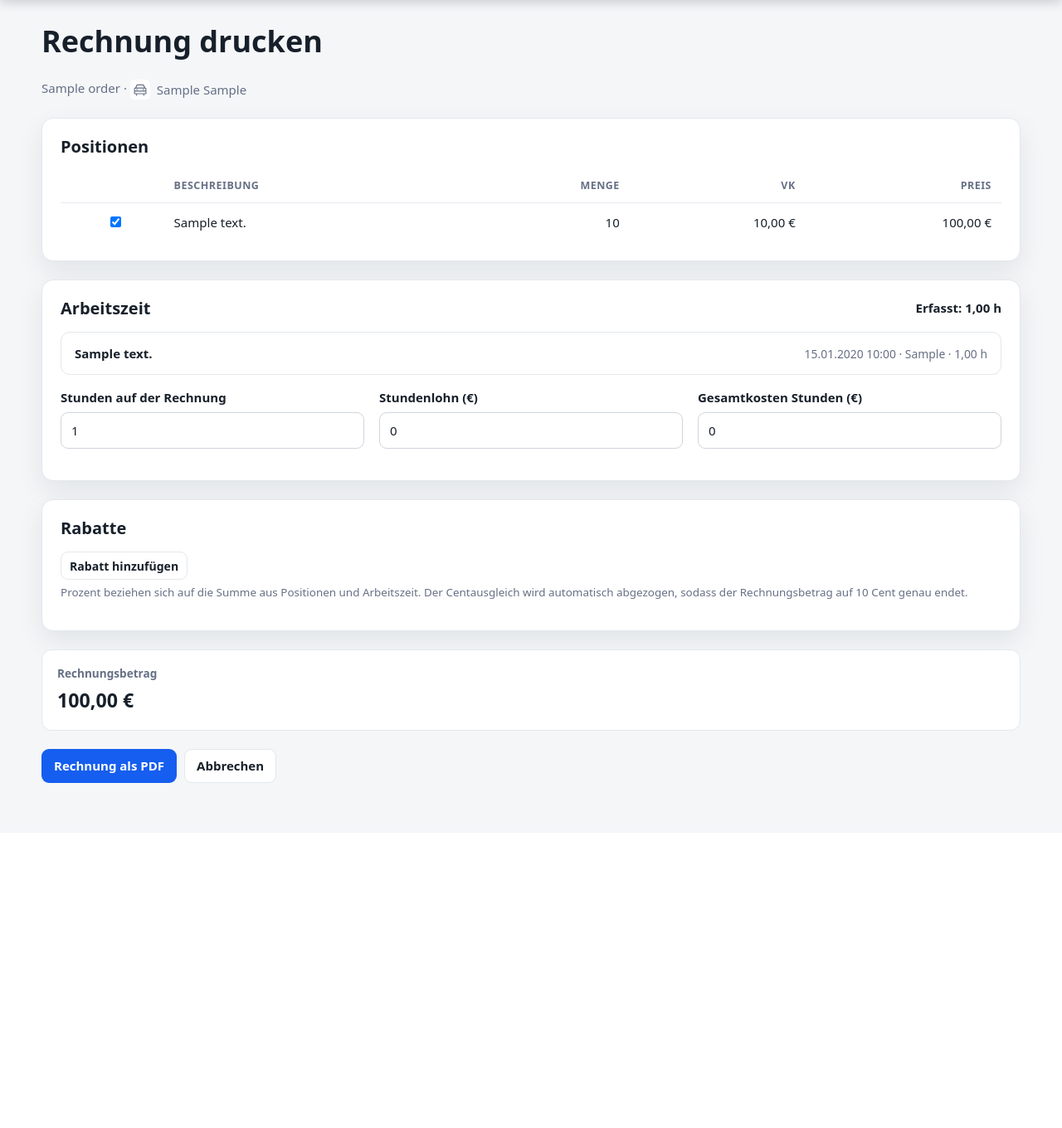
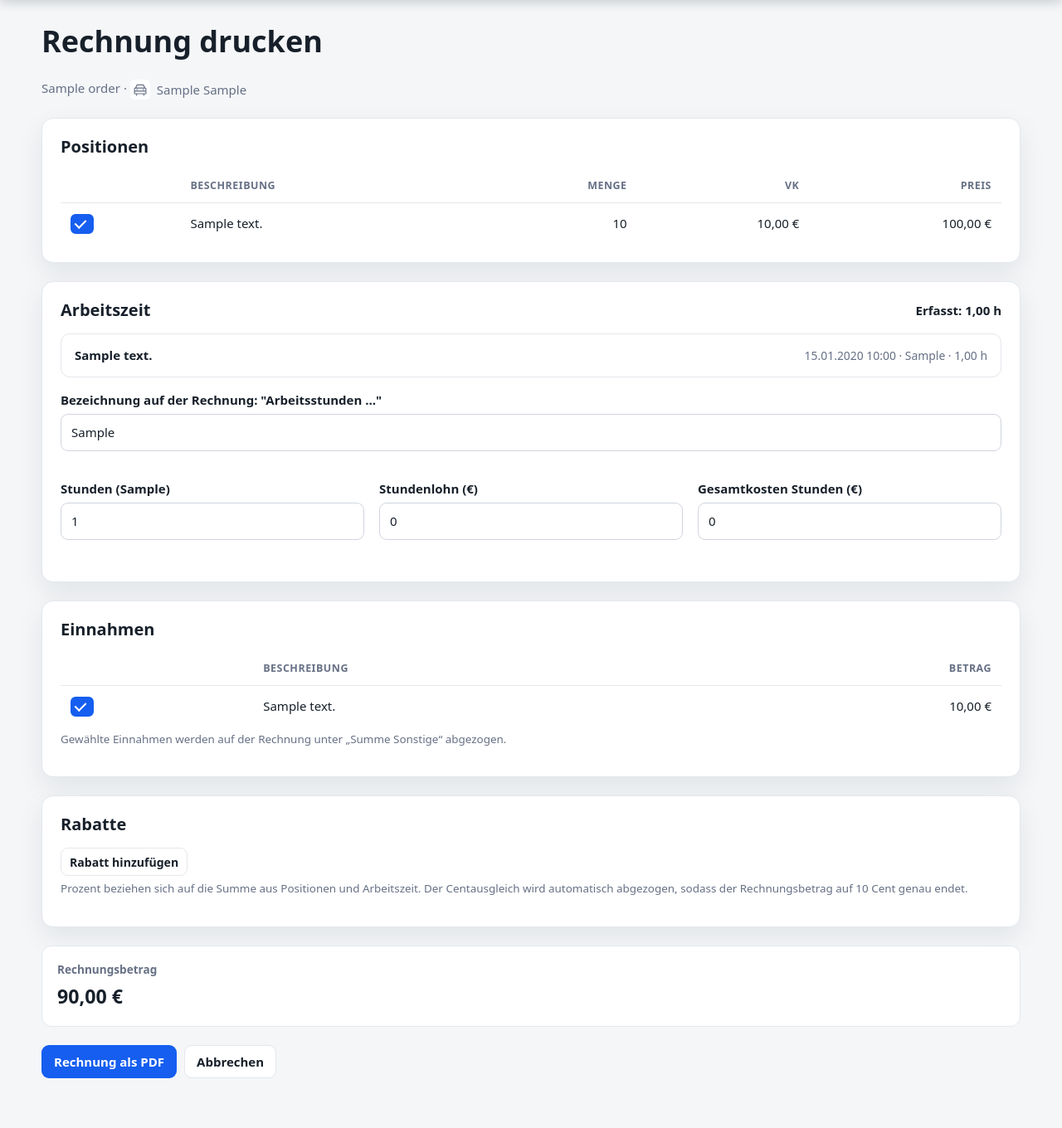
Before and after one commit to ghosttownaustria/Vehicle-Manager, a Flask app: page /order/1/invoice in a window 1280 px wide. Shown: the part 64-1424 px from the top of the page at 83% size. Before the commit the page ends 1008 px from the top, so only its background shows below. Run offline with Flask 3, Linux system fonts and the light colour scheme; the visitor is signed in with stand-in values (Sample User, id 1); tables that the repository leaves empty hold one stand-in row (values such as "Sample post").

Commit message:
Support invoice worker rows and income deductions
The invoice workflow now supports multiple worker entries instead of a single hours total, grouping hours by person and rendering each worker as its own PDF line item. Selected income entries are also deducted from the invoice total, and the frontend recalculates totals dynamically per worker row. This updates the invoice form and tests to match the new worker-based invoice format.

```diff
--- a/Python/app.py
+++ b/Python/app.py
@@ -847,17 +847,6 @@ def selectedUsersFromForm():
     if not userIds:
         return []
     return sortedUsers(User.query.filter(User.id.in_(userIds)).all())
-
-
-def selectableUsersForOrder(orderItem):
-    userMap = {}
-    relatedVehicles = [orderItem.vehicle, *orderItem.attachedVehicles]
-    for vehicleItem in relatedVehicles:
-        for user in vehicleItem.assignedUsers:
-            userMap[user.id] = user
-
-    users = sortedUsers(userMap.values())
-    return users or allUsers()
 
 
 def userOptionValues(users):
@@ -1686,7 +1675,7 @@ def order(orderId):
     directCost = sum(item.purchaseTotal for item in orderItem.costs)
     directIncome = sum((item.amount or 0) for item in orderItem.incomes)
     directHours = sum((item.hours or 0) for item in orderItem.times)
-    personUserOptions = selectableUsersForOrder(orderItem)
+    personUserOptions = staffUsers()
     workTimeUserOptions = staffUsers()
     attachedVehicleSummaries = [
         totalsSummary(attachedVehicle, ownVehicleTotals(attachedVehicle))
@@ -1819,7 +1808,7 @@ def editCost(costId):
         flash("Position wurde gespeichert.", "success")
         return redirect(url_for("order", orderId=cost.order.id))
 
-    userOptions = selectableUsersForOrder(cost.order)
+    userOptions = staffUsers()
     return render_template(
         "edit_cost.html",
         cost=cost,
@@ -1873,7 +1862,7 @@ def editIncome(incomeId):
         flash("Einnahme wurde gespeichert.", "success")
         return redirect(url_for("order", orderId=income.order.id))
 
-    userOptions = selectableUsersForOrder(income.order)
+    userOptions = staffUsers()
     return render_template(
         "edit_income.html",
         income=income,
@@ -1962,6 +1951,31 @@ def parseInvoiceDiscounts(form):
     return discounts
 
 
+def parseInvoiceWorkers(form):
+    """Read worker rows as (displayName, hours, hoursTotal); skip empty rows."""
+    rows = zip(
+        form.getlist("workerName"),
+        form.getlist("workerHours"),
+        form.getlist("workerTotal"),
+    )
+    workers = []
+    for name, hours, total in rows:
+        hoursValue = max(parseFormAmount(hours), 0)
+        totalValue = max(parseFormAmount(total), 0)
+        if hoursValue > 0 or totalValue > 0:
+            workers.append((name.strip(), hoursValue, totalValue))
+    return workers
+
+
+def groupHoursByPerson(times):
+    """Return [(person, hours)] in order of first appearance."""
+    hoursByPerson = {}
+    for item in times:
+        person = (item.person or "").strip()
+        hoursByPerson[person] = hoursByPerson.get(person, 0) + (item.hours or 0)
+    return list(hoursByPerson.items())
+
+
 @app.route("/order/<int:orderId>/invoice", methods=["GET", "POST"])
 @loginRequired
 def invoiceOrder(orderId):
@@ -1970,22 +1984,27 @@ def invoiceOrder(orderId):
         return accessDeniedRedirect()
 
     costs = sorted(orderItem.costs, key=lambda item: item.date or datetime.min)
-    loggedHours = sum((item.hours or 0) for item in orderItem.times)
+    times = sorted(orderItem.times, key=lambda item: item.date or datetime.min)
+    incomes = sorted(orderItem.incomes, key=lambda item: item.date or datetime.min)
+    loggedHours = sum((item.hours or 0) for item in times)
 
     if request.method == "POST":
         selectedIds = set(request.form.getlist("cost_id"))
+        selectedIncomeIds = set(request.form.getlist("income_id"))
         try:
-            invoiceHours = max(parseFormAmount(request.form.get("hours")), 0)
-            hoursTotal = max(parseFormAmount(request.form.get("hoursTotal")), 0)
-            discounts = parseInvoiceDiscounts(request.form)
+            workers = parseInvoiceWorkers(request.form)
+            discounts = [
+                (item.description or "Einnahme", False, item.amount or 0)
+                for item in incomes
+                if str(item.id) in selectedIncomeIds and (item.amount or 0) > 0
+            ] + parseInvoiceDiscounts(request.form)
         except ValueError:
             flash("Bitte gültige Zahlen für Stunden, Kosten und Rabatte angeben.", "danger")
             return redirect(url_for("invoiceOrder", orderId=orderItem.id))
         buffer = buildInvoicePdf(
             orderItem,
             [item for item in costs if str(item.id) in selectedIds],
-            invoiceHours,
-            hoursTotal,
+            workers,
             discounts,
         )
         return send_file(
@@ -1999,8 +2018,10 @@ def invoiceOrder(orderId):
         "invoice.html",
         order=orderItem,
         costs=costs,
-        times=sorted(orderItem.times, key=lambda item: item.date or datetime.min),
+        incomes=incomes,
+        times=times,
         loggedHours=loggedHours,
+        workerGroups=groupHoursByPerson(times) or [("", 0)],
     )
 
 
--- a/Python/static/invoice.js
+++ b/Python/static/invoice.js
@@ -3,11 +3,10 @@ document.addEventListener("DOMContentLoaded", () => {
     if (!form) {
         return;
     }
-    const hoursInput = document.getElementById("hours");
-    const rateInput = document.getElementById("hourlyRate");
-    const hoursTotalInput = document.getElementById("hoursTotal");
+    const workerRows = form.querySelectorAll(".worker-row");
     const totalOutput = document.getElementById("invoice-total");
     const costBoxes = form.querySelectorAll("input[name='cost_id']");
+    const incomeBoxes = form.querySelectorAll("input[name='income_id']");
 
     const parse = (input) => {
         const value = parseFloat(input.value.replace(",", "."));
@@ -23,7 +22,10 @@ document.addEventListener("DOMContentLoaded", () => {
     }) + " \u20ac";
 
     const updateTotal = () => {
-        let subtotal = parse(hoursTotalInput);
+        let subtotal = 0;
+        workerRows.forEach((row) => {
+            subtotal += parse(row.querySelector("[name='workerTotal']"));
+        });
         costBoxes.forEach((box) => {
             if (box.checked) {
                 subtotal += parseFloat(box.dataset.price);
@@ -31,6 +33,11 @@ document.addEventListener("DOMContentLoaded", () => {
         });
         const subtotalCents = Math.round(subtotal * 100);
         let totalCents = subtotalCents;
+        incomeBoxes.forEach((box) => {
+            if (box.checked && parseFloat(box.dataset.amount) > 0) {
+                totalCents -= Math.round(parseFloat(box.dataset.amount) * 100);
+            }
+        });
         discountRows.querySelectorAll(".discount-row").forEach((row) => {
             const value = parse(row.querySelector("[name='discountValue']"));
             const isPercent = row.querySelector("[name='discountType']").value === "percent";
@@ -54,20 +61,26 @@ document.addEventListener("DOMContentLoaded", () => {
         }
     });
 
+    workerRows.forEach((row) => {
+        const hoursInput = row.querySelector("[name='workerHours']");
+        const rateInput = row.querySelector("[name='workerRate']");
+        const totalInput = row.querySelector("[name='workerTotal']");
+
         const updateTotalFromRate = () => {
-        hoursTotalInput.value = round2(parse(rateInput) * parse(hoursInput)).toFixed(2);
+            totalInput.value = round2(parse(rateInput) * parse(hoursInput)).toFixed(2);
             updateTotal();
         };
-
         const updateRateFromTotal = () => {
             const hours = parse(hoursInput);
-        rateInput.value = hours > 0 ? round2(parse(hoursTotalInput) / hours).toFixed(2) : "0.00";
+            rateInput.value = hours > 0 ? round2(parse(totalInput) / hours).toFixed(2) : "0.00";
             updateTotal();
         };
 
         hoursInput.addEventListener("input", updateTotalFromRate);
         rateInput.addEventListener("input", updateTotalFromRate);
-    hoursTotalInput.addEventListener("input", updateRateFromTotal);
+        totalInput.addEventListener("input", updateRateFromTotal);
+    });
     costBoxes.forEach((box) => box.addEventListener("change", updateTotal));
+    incomeBoxes.forEach((box) => box.addEventListener("change", updateTotal));
     updateTotal();
 });
--- a/Python/templates/invoice.html
+++ b/Python/templates/invoice.html
@@ -1,6 +1,37 @@
 {% extends "base.html" %}
 {% block title %}Rechnung drucken · Vehicle Manager{% endblock %}
-{% block head %}<script src="{{ url_for('static', filename='invoice.js') }}" defer></script>{% endblock %}
+{% block head %}<script src="{{ url_for('static', filename='invoice.js') }}" defer></script>
+<style>
+    .pick-box {
+        appearance: none;
+        -webkit-appearance: none;
+        display: inline-block;
+        width: 22px;
+        height: 22px;
+        margin: 0;
+        vertical-align: middle;
+        border: 2px solid var(--muted);
+        border-radius: 6px;
+        background: var(--field-bg);
+        cursor: pointer;
+        position: relative;
+        transition: background .12s, border-color .12s;
+    }
+    .pick-box:hover { border-color: var(--primary); }
+    .pick-box:checked { background: var(--primary); border-color: var(--primary); }
+    .pick-box:checked::after {
+        content: "";
+        position: absolute;
+        left: 6px;
+        top: 2px;
+        width: 6px;
+        height: 11px;
+        border: solid #ffffff;
+        border-width: 0 2.5px 2.5px 0;
+        transform: rotate(45deg);
+    }
+    .pick-box:focus-visible { outline: 3px solid var(--accent-soft-border); outline-offset: 2px; }
+</style>{% endblock %}
 {% block content %}
 <div class="page-header">
     <div>
@@ -19,7 +50,7 @@
                 <tbody>
                 {% for cost in costs %}
                     <tr>
-                        <td><input type="checkbox" name="cost_id" value="{{ cost.id }}" data-price="{{ cost.price }}" checked aria-label="Position übernehmen"></td>
+                        <td><input type="checkbox" class="pick-box" name="cost_id" value="{{ cost.id }}" data-price="{{ cost.price }}"{% if (cost.saleAmount or 0) != 0 %} checked{% endif %} aria-label="Position übernehmen"></td>
                         <td>{{ cost.description }}</td>
                         <td class="number">{{ '%g'|format(cost.quantity or 0) }}</td>
                         <td class="number">{{ cost.saleAmount|currency }} €</td>
@@ -44,20 +75,49 @@
             {% endfor %}
         </div>
         {% endif %}
-        <div class="grid">
-            <div class="field span-4">
-                <label for="hours">Stunden auf der Rechnung</label>
-                <input id="hours" type="number" step="0.01" min="0" name="hours" value="{{ '%g'|format(loggedHours) }}" required>
+        <div id="worker-rows">
+        {% for person, hours in workerGroups %}
+        <div class="grid worker-row" style="margin-bottom: 12px">
+            <div class="field span-12">
+                <label>Bezeichnung auf der Rechnung: "Arbeitsstunden &hellip;"</label>
+                <input type="text" name="workerName" value="{{ person }}" placeholder="Name">
             </div>
             <div class="field span-4">
-                <label for="hourlyRate">Stundenlohn (€)</label>
-                <input id="hourlyRate" type="number" step="0.01" min="0" value="0">
+                <label>Stunden{% if person %} ({{ person }}){% endif %}</label>
+                <input type="number" step="0.01" min="0" name="workerHours" value="{{ '%g'|format(hours) }}" required>
             </div>
             <div class="field span-4">
-                <label for="hoursTotal">Gesamtkosten Stunden (€)</label>
-                <input id="hoursTotal" type="number" step="0.01" min="0" name="hoursTotal" value="0" required>
+                <label>Stundenlohn (&euro;)</label>
+                <input type="number" step="0.01" min="0" name="workerRate" value="0">
+            </div>
+            <div class="field span-4">
+                <label>Gesamtkosten Stunden (&euro;)</label>
+                <input type="number" step="0.01" min="0" name="workerTotal" value="0" required>
             </div>
         </div>
+        {% endfor %}
+        </div>
+    </section>
+
+    <section class="card" style="margin-bottom: 22px">
+        <div class="card-header"><h2>Einnahmen</h2></div>
+        {% if incomes %}
+        <div class="table-wrap">
+            <table>
+                <thead><tr><th></th><th>Beschreibung</th><th class="number">Betrag</th></tr></thead>
+                <tbody>
+                {% for income in incomes %}
+                    <tr>
+                        <td><input type="checkbox" class="pick-box" name="income_id" value="{{ income.id }}" data-amount="{{ income.amount or 0 }}"{% if (income.amount or 0) > 0 %} checked{% endif %} aria-label="Einnahme übernehmen"></td>
+                        <td>{{ income.description }}</td>
+                        <td class="number">{{ income.amount|currency }} €</td>
+                    </tr>
+                {% endfor %}
+                </tbody>
+            </table>
+        </div>
+        <p class="hint">Gewählte Einnahmen werden auf der Rechnung unter &bdquo;Summe Sonstige&ldquo; abgezogen.</p>
+        {% else %}<div class="empty">Noch keine Einnahmen erfasst.</div>{% endif %}
     </section>
 
     <section class="card" style="margin-bottom: 22px">
```
Also changed, not shown: Python/pdfReports.py (+23 -16 lines), Python/tests/test_invoice.py (+3 -3 lines). Lines whose indentation alone changed are shown as unchanged.
